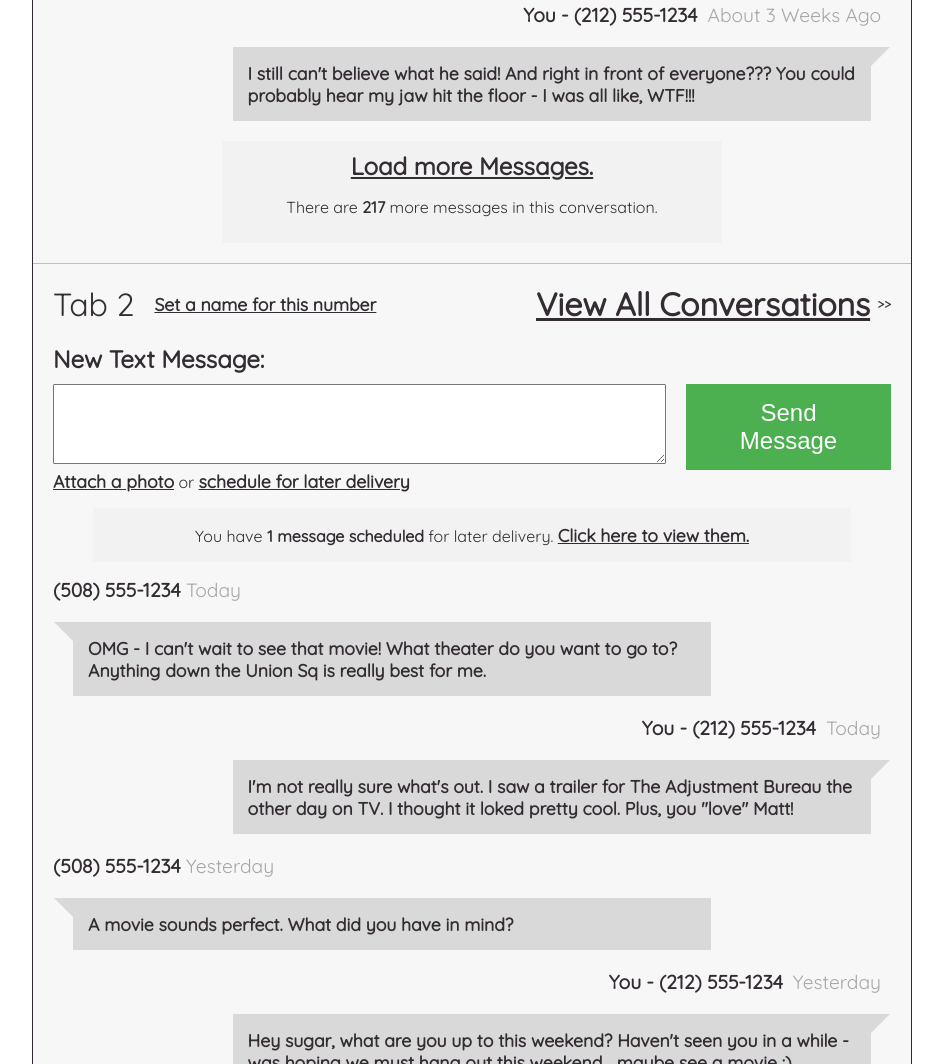
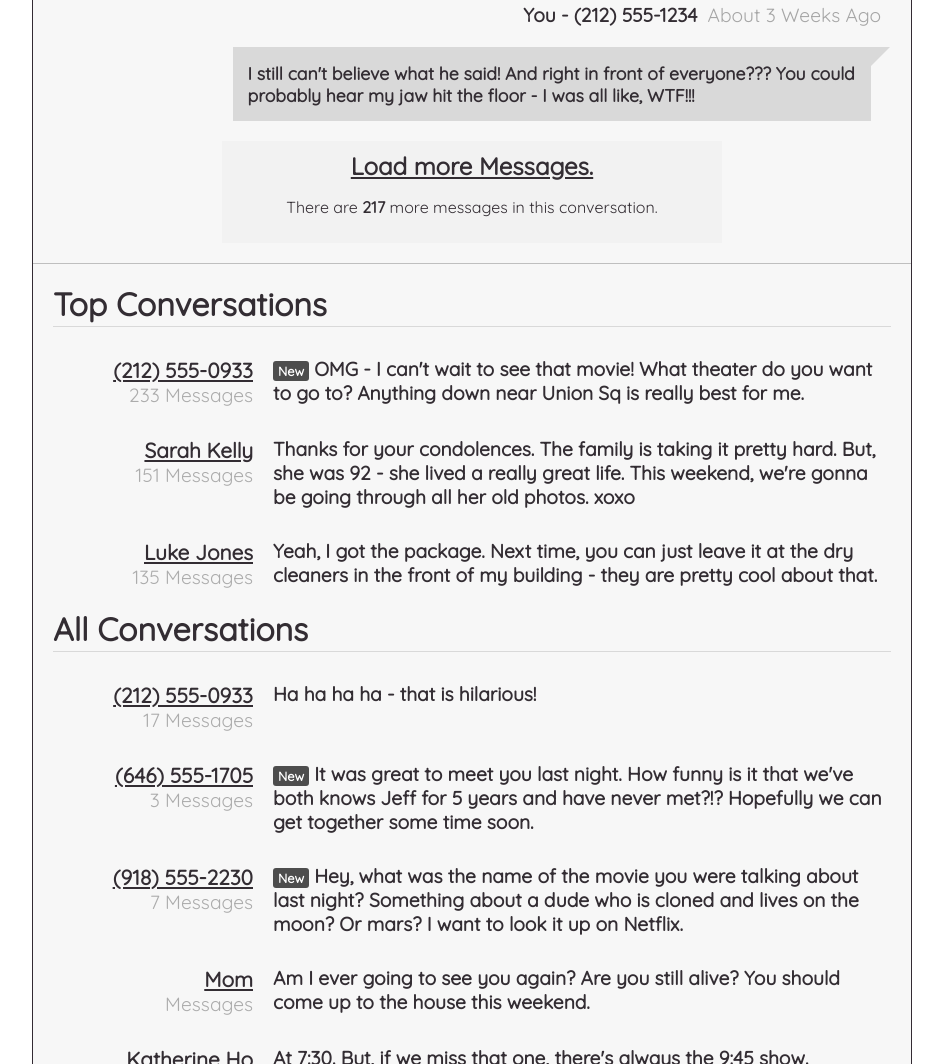
Before and after one commit to othnielalexander/Assignment-2, a plain HTML site: page index.html in a window 1280 px wide. Shown: the part 1736-2800 px from the top of the page, without its empty margins (168-1111 px from the left). Drawn offline with Linux system fonts and the light colour scheme.

```diff
--- a/index.html
+++ b/index.html
@@ -17,6 +17,7 @@
   <body>
     <div class="main-container">
       <div class="container">
+        <!-- First Section -->
         <section class="border-box">
           <header class="site-title">
             <div class="main-title">
@@ -88,7 +89,9 @@
           </div>
         </section>
 
+        <!-- Second Section -->
         <section class="border-box-2">
+          <!-- Tabs -->
           <div class="tab">
             <div class="left-tabs">
               <button id="tab-1" class="tablinks" onClick="showIt_tab1();">
@@ -106,7 +109,7 @@
             </div>
           </div>
 
-          <!-- Content tab 1 -->
+          <!-- Section 1 - Content tab 1 -->
           <div id="tabcontent-1" class="tabcontent">
             <div class="top-header-row-2">
               <div class="top-left-section2">
@@ -221,123 +224,140 @@
             </blockquote>
           </div>
 
-          <!-- Content Tab - 2 -->
-          <div id="tabcontent-2" class="tabcontent">
+          <!-- Section 1 - Content Tab - 2 -->
+          <div id="tabcontent-2" class="tabcontent tabcontent-2">
             <div class="top-header-row-2">
               <div class="top-left-section2">
-                <div class="rectangle-1-1">Tab 2</div>
-                <div class="rectangle-1-2">
-                  <a class="all-links" href="#">Set a name for this number</a>
+                <div class="rectangle-1-1">Top Conversations</div>
+                <div class="line"></div>
+              </div>
+            </div>
+
+            <div class="sec-1">
+              <div class="message-row">
+                <div class="num-metadata">
+                  <div class="num-metadata-num">(212) 555-0933</div>
+                  <div class="num-metadata-data">233 Messages</div>
+                </div>
+                <div class="message-full">
+                  <span class="new">New</span>OMG - I can't wait to see that
+                  movie! What theater do you want to go to? Anything down near
+                  Union Sq is really best for me.
                 </div>
               </div>
-              <div class="top-right-section2">
-                <a class="all-links new-link" href="#"
-                  >View All Conversations</a
-                >
-                <span class="small-brackets">&nbsp;&nbsp;&gt;&gt;</span>
+              <div class="message-row">
+                <div class="num-metadata">
+                  <div class="num-metadata-num">Sarah Kelly</div>
+                  <div class="num-metadata-data">151 Messages</div>
+                </div>
+                <div class="message-full">
+                  Thanks for your condolences. The family is taking it pretty
+                  hard. But, she was 92 - she lived a really great life. This
+                  weekend, we're gonna be going through all her old photos. xoxo
+                </div>
               </div>
-            </div>
-            <div class="new-text-message">
-              <div class="heading-message">New Text Message:</div>
-              <div class="content1-cols-row2">
-                <div class="content1-col1-row2">
-                  <textarea
-                    class="message"
-                    name="new-text-message"
-                    id="new-text-message"
-                  ></textarea>
+              <div class="message-row">
+                <div class="num-metadata">
+                  <div class="num-metadata-num">Luke Jones</div>
+                  <div class="num-metadata-data">135 Messages</div>
                 </div>
-                <div class="content1-col2-row2">
-                  <button class="button-row3">Send Message</button>
+                <div class="message-full">
+                  Yeah, I got the package. Next time, you can just leave it at
+                  the dry cleaners in the front of my building - they are pretty
+                  cool about that.
                 </div>
               </div>
             </div>
-            <div class="content1-col-row3">
-              <a class="all-links" href="#">Attach a photo</a>&nbsp;or
-              <a class="all-links" href="#">schedule for later delivery</a>
+
+            <div class="top-header-row-2">
+              <div class="top-left-section2">
+                <div class="rectangle-1-1 sec2-start">All Conversations</div>
+                <div class="line"></div>
+              </div>
             </div>
-            <blockquote class="content2-blockquote">
-              <p>
-                You have <span>1 message scheduled</span> for later delivery.
-                <a class="all-links" href="#">Click here to view them.</a>
-              </p>
-            </blockquote>
-            <div class="content3-conv1">
-              <div class="conv-number">
-                (508) 555-1234 <span class="conv-day">Today</span>
+
+            <div class="sec-2 sec-1">
+              <div class="message-row">
+                <div class="num-metadata">
+                  <div class="num-metadata-num">(212) 555-0933</div>
+                  <div class="num-metadata-data">17 Messages</div>
+                </div>
+                <div class="message-full">
+                  Ha ha ha ha - that is hilarious!
+                </div>
               </div>
-              <div class="conv-message-main">
-                <div class="conv-message sb1">
-                  OMG - I can't wait to see that movie! What theater do you want
-                  to go to? Anything down the Union Sq is really best for me.
+              <div class="message-row">
+                <div class="num-metadata">
+                  <div class="num-metadata-num">(646) 555-1705</div>
+                  <div class="num-metadata-data">3 Messages</div>
+                </div>
+                <div class="message-full">
+                  <span class="new">New</span>It was great to meet you last
+                  night. How funny is it that we've both knows Jeff for 5 years
+                  and have never met?!? Hopefully we can get together some time
+                  soon.
+                </div>
+              </div>
+              <div class="message-row">
+                <div class="num-metadata">
+                  <div class="num-metadata-num">(918) 555-2230</div>
+                  <div class="num-metadata-data">7 Messages</div>
+                </div>
+                <div class="message-full">
+                  <span class="new">New</span>Hey, what was the name of the
+                  movie you were talking about last night? Something about a
+                  dude who is cloned and lives on the moon? Or mars? I want to
+                  look it up on Netflix.
+                </div>
+              </div>
+              <div class="message-row">
+                <div class="num-metadata">
+                  <div class="num-metadata-num">Mom</div>
+                  <div class="num-metadata-data">Messages</div>
+                </div>
+                <div class="message-full">
+                  Am I ever going to see you again? Are you still alive? You
+                  should come up to the house this weekend.
+                </div>
+              </div>
+              <div class="message-row">
+                <div class="num-metadata">
+                  <div class="num-metadata-num">Katherine Ho</div>
+                  <div class="num-metadata-data">12 Messages</div>
+                </div>
+                <div class="message-full">
+                  At 7:30. But, if we miss that one, there's always the 9:45
+                  show.
+                </div>
+              </div>
+              <div class="message-row">
+                <div class="num-metadata">
+                  <div class="num-metadata-num">(212) 555-2553</div>
+                  <div class="num-metadata-data">11 Messages</div>
+                </div>
+                <div class="message-full">
+                  <span class="new">New</span>Ha ha, thats is straight-up
+                  brilliant! I swear, you're not human - it's like your brain
+                  refuses to work like everyone else's. When your people come to
+                  take over the planet, can I be your queen?
+                </div>
+              </div>
+              <div class="message-row">
+                <div class="num-metadata">
+                  <div class="num-metadata-num">(917) 555-4606</div>
+                  <div class="num-metadata-data">10 Messages</div>
+                </div>
+                <div class="message-full">
+                  Not at all -- Bill and Ted sequal was horrible; but, what I'm
+                  saying is that they make some really brilliant references to
+                  ancient literature and modern philosophy. The whole chess game
+                  with the devil - amazing!
                 </div>
               </div>
             </div>
-            <div class="content4-conv2">
-              <div class="conv-number">
-                You - (212) 555-1234 <span class="conv-day">Today</span>
-              </div>
-              <div class="conv-message-main">
-                <div class="conv-message sb2">
-                  I'm not really sure what's out. I saw a trailer for The
-                  Adjustment Bureau the other day on TV. I thought it loked
-                  pretty cool. Plus, you "love" Matt!
-                </div>
-              </div>
-            </div>
-            <div class="content5-conv3">
-              <div class="conv-number">
-                (508) 555-1234 <span class="conv-day">Yesterday</span>
-              </div>
-              <div class="conv-message-main">
-                <div class="conv-message sb1">
-                  A movie sounds perfect. What did you have in mind?
-                </div>
-              </div>
-            </div>
-            <div class="content6-conv4 content4-conv2">
-              <div class="conv-number">
-                You - (212) 555-1234 <span class="conv-day">Yesterday</span>
-              </div>
-              <div class="conv-message-main">
-                <div class="conv-message sb2">
-                  Hey sugar, what are you up to this weekend? Haven't seen you
-                  in a while - was hoping we must hang out this weekend... maybe
-                  see a movie :)
-                </div>
-              </div>
-            </div>
-            <div class="content7-conv3">
-              <div class="conv-number">
-                (508) 555-1234 <span class="conv-day">About 6 Weeks Ago</span>
-              </div>
-              <div class="conv-message-main">
-                <div class="conv-message sb1">I know, right?!?!</div>
-              </div>
-            </div>
-            <div class="content8-conv4 content4-conv2">
-              <div class="conv-number">
-                You - (212) 555-1234
-                <span class="conv-day">About 3 Weeks Ago</span>
-              </div>
-              <div class="conv-message-main">
-                <div class="conv-message sb2">
-                  I still can't believe what he said! And right in front of
-                  everyone??? You could probably hear my jaw hit the floor - I
-                  was all like, WTF!!!
-                </div>
-              </div>
-            </div>
-            <blockquote class="content9-blockquote content2-blockquote">
-              <a class="all-links" href="#">Load more Messages.</a>
-              <p>
-                There are <span>217</span> more messages in this conversation.
-              </p>
-            </blockquote>
           </div>
 
-          <!-- Content tab -3 -->
-
+          <!-- Section 1 - Content Tab -3 -->
           <div id="tabcontent-3" class="tabcontent tabcontent-3">
             <div class="top-header-row-2">
               <div class="top-left-section2">
--- a/styles.css
+++ b/styles.css
@@ -433,6 +433,7 @@ Section 2
 .rectangle-1-1 {
   overflow: hidden;
   font-size: 2rem;
+  font-weight: bolder;
 }
 
 .rectangle-1-2 {
@@ -661,7 +662,85 @@ Section 2
 @media (max-width: 905px) {
 }
 
-/* tabcontent - 3 */
+/* =============
+tabcontent - 2
+================*/
+
+.tabcontent-2 {
+}
+
+.tabcontent-2 .top-header-row-2 {
+}
+
+.tabcontent-2 .top-header-row-2 .top-left-section2 {
+  width: 100%;
+  max-width: 1500px;
+  display: block;
+  font-weight: bold;
+}
+
+.line {
+  margin-top: 2px;
+  width: 100%;
+  border-bottom: 1px solid #d9d9d9;
+}
+
+/* Sec-1 */
+
+.sec2-start {
+  margin-top: 20px;
+}
+
+.message-row {
+  width: 100%;
+  max-width: 1500px;
+  margin-top: 30px;
+  display: flex;
+}
+
+.num-metadata {
+  display: flex;
+  flex-direction: column;
+  width: 100%;
+  max-width: 200px;
+}
+
+.num-metadata-num {
+  font-size: 1.3rem;
+  display: flex;
+  justify-content: flex-end;
+  font-weight: bolder;
+  text-decoration: underline;
+}
+
+.num-metadata-data {
+  display: flex;
+  justify-content: flex-end;
+  font-size: 1.2rem;
+  color: #acacac;
+}
+
+.message-full {
+  margin-left: 20px;
+  width: 100%;
+  max-width: 800px;
+  font-size: 1.2rem;
+  font-weight: 600;
+}
+
+.new {
+  background-color: rgb(77, 77, 77);
+  border-radius: 3px;
+  color: white;
+  font-size: 0.8rem;
+  padding: 2px 5px;
+  margin-right: 5px;
+  font-weight: bold;
+}
+
+/* =============
+tabcontent - 3
+================*/
 
 .tabcontent-3 {
 }
```
